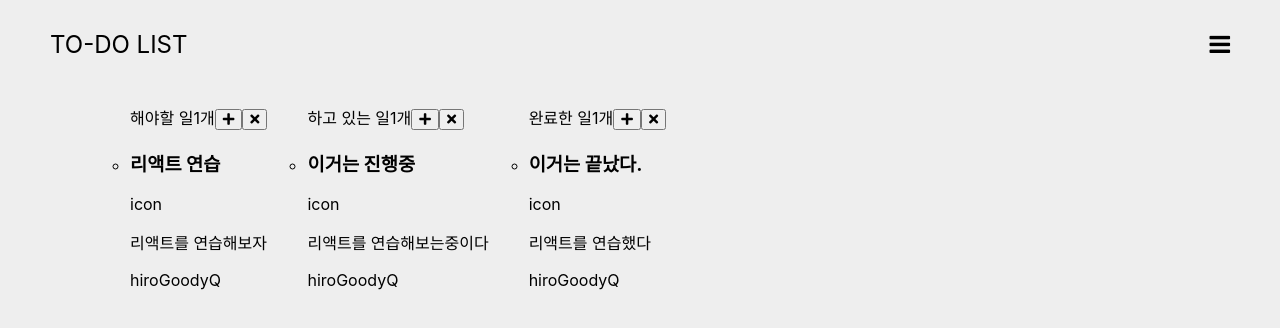
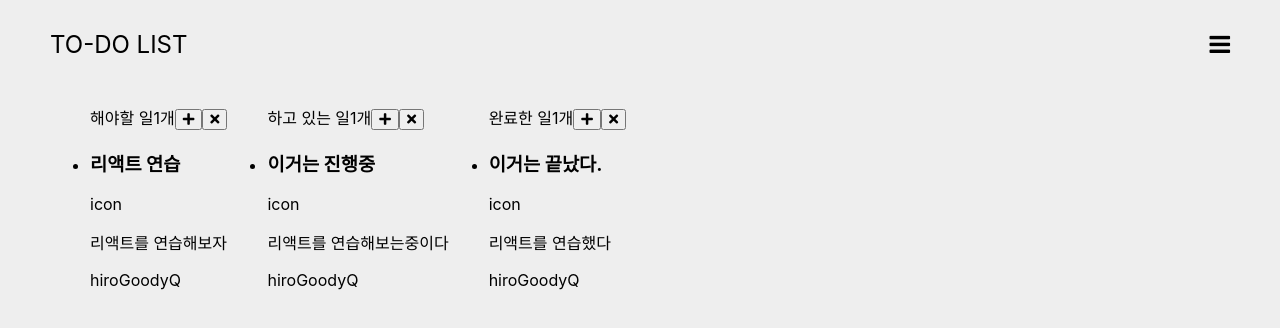
Before and after one commit to codesquad-members-2021/todo-list, a React (Create React App) app in the folder FE/: page / in a window 1280 px wide. Shown: the top 328 px of the page. Built offline with nearby package versions, Linux system fonts and the light colour scheme; the HTML template or start-up script is replaced by a standard one.

Commit message:
[Modify]: columnList tag div로 변경

```diff
--- a/FE/src/components/TodoList/TodoStore.jsx
+++ b/FE/src/components/TodoList/TodoStore.jsx
@@ -1,4 +1,4 @@
-import React, {useState, useEffect} from 'react';
+import {useState, useEffect} from 'react';
 import "./TodoList.css";
 import Columns from './Columns'
 
@@ -28,7 +28,7 @@ const TodoStore = () => {
     return (
        <>
         <div className="TodoList">
-            <ul>{columnLists}</ul>
+            <div>{columnLists}</div>
         </div>
       </>
     )
```
